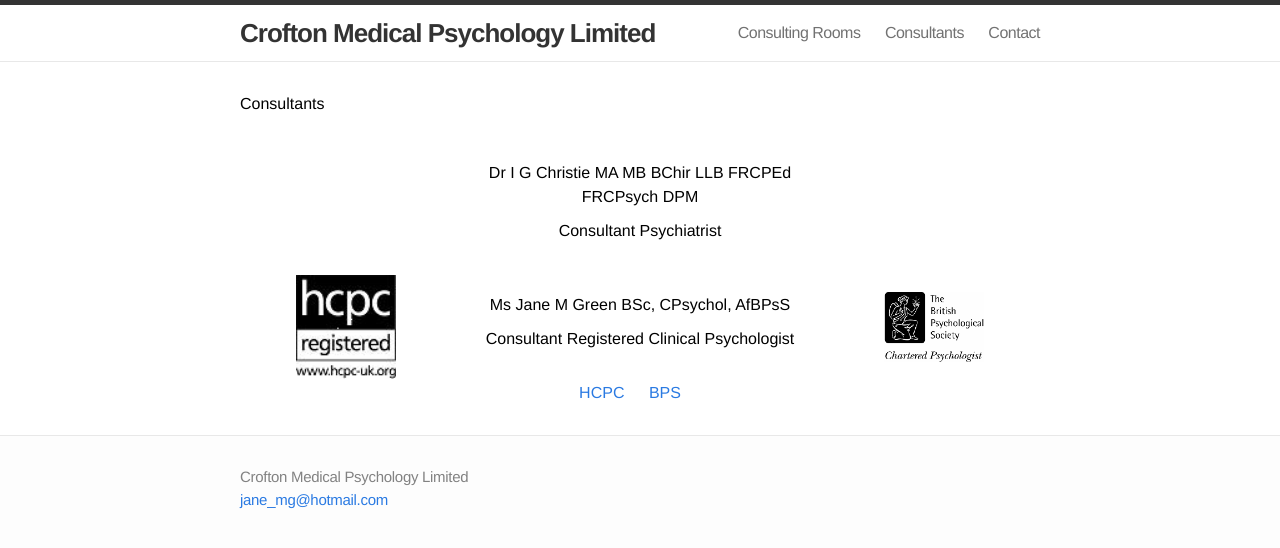
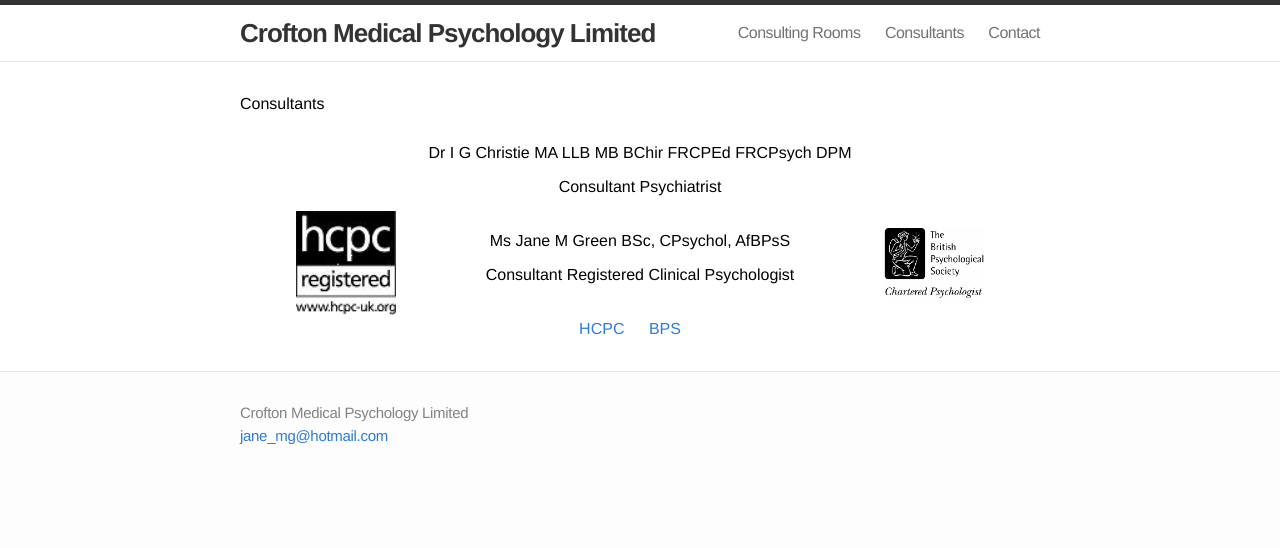
Before and after one commit to croftonmedpsych/croftonmedpsych.github.io, a Jekyll site: the page built from consultants/index.html, in a window 1280 px wide. Shown: the top 548 px of the page. Built offline with Jekyll 4.4.1, drawn with Linux system fonts in a browser that asks for light colours.

Commit message:
change qualifications

```diff
--- a/consultants/index.html
+++ b/consultants/index.html
@@ -9,8 +9,8 @@ title: Consultants
   <div id="consultants">
 
     <div class="consultant">
-      <div class="name">
-        <p>Dr I G Christie MA MB BChir LLB FRCPEd FRCPsych DPM </p>
+      <div class="name_dr">
+        <p>Dr I G Christie MA LLB MB BChir FRCPEd FRCPsych DPM </p>
         <p>Consultant Psychiatrist</p>
       </div>
     </div>
```
